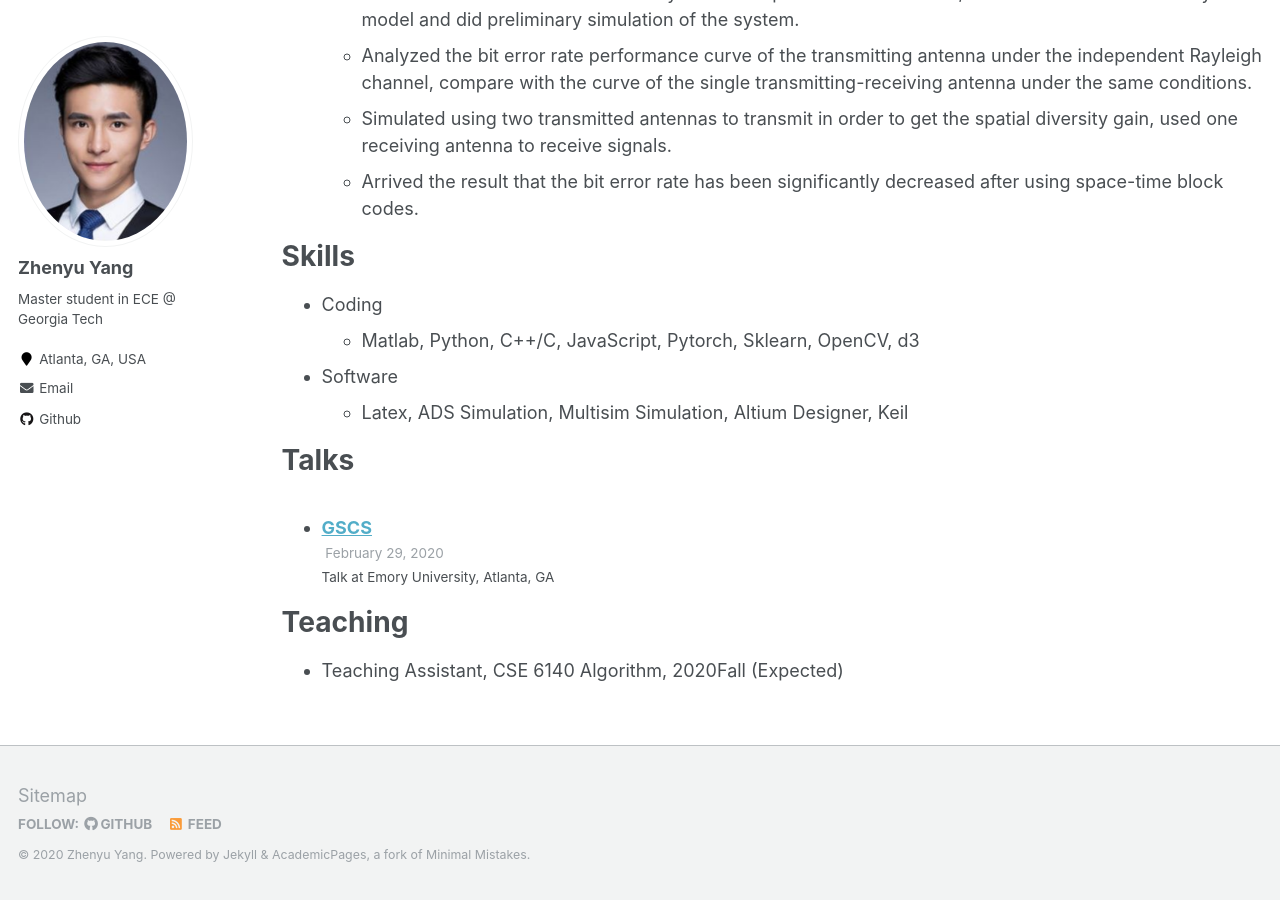
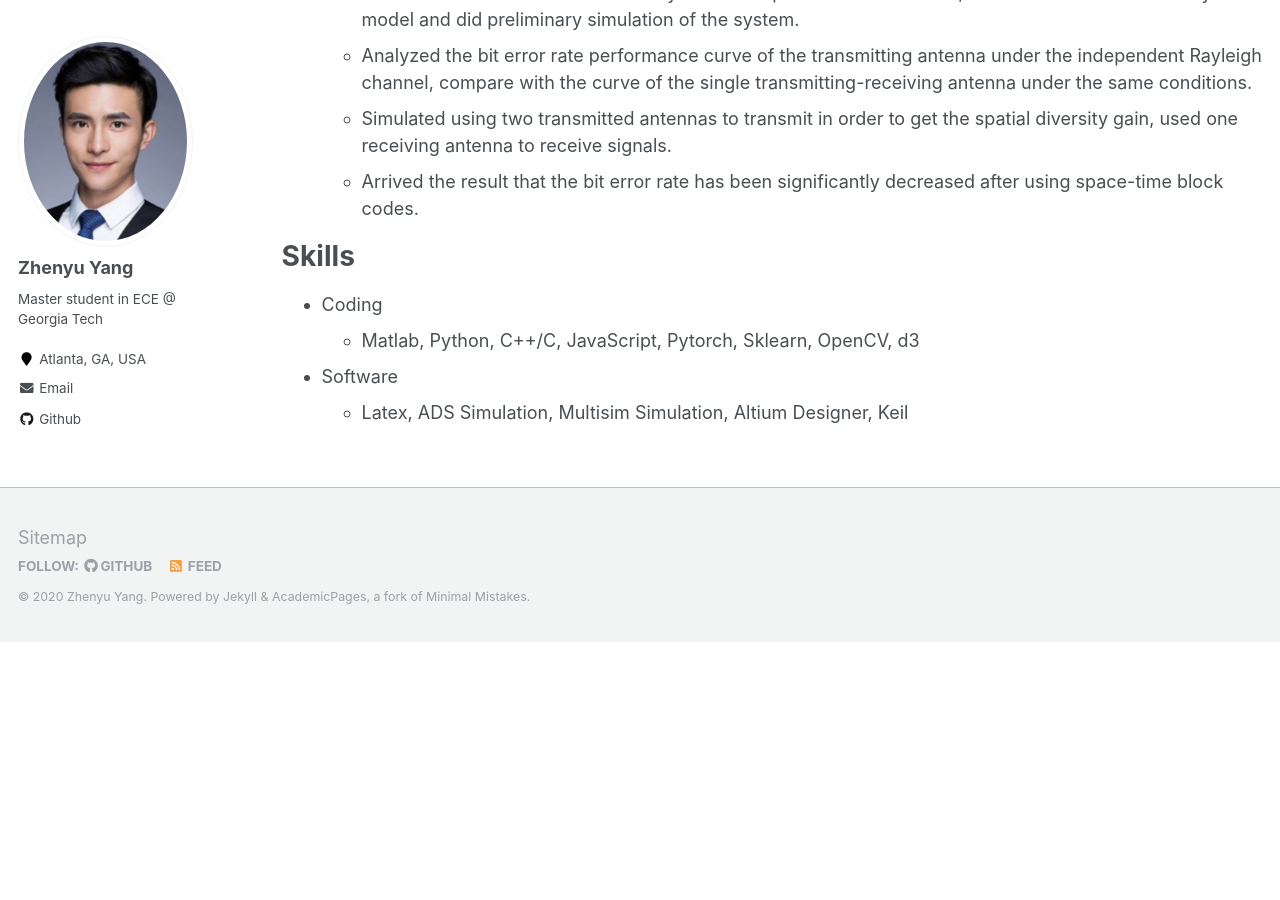
Before and after one commit to azpeteryang/azpeteryang.github.io, a Jekyll site: the page built from _pages/cv.md, in a window 1280 px wide and 900 px high, scrolled down 1417 px. Built offline with Jekyll 4.4.1, drawn with Linux system fonts in a browser that asks for light colours; after the commit the page ends 2059 px from its top, so only the background shows below that.

Commit message:
Update cv.md

```diff
--- a/_pages/cv.md
+++ b/_pages/cv.md
@@ -54,14 +54,3 @@
   * Matlab, Python, C++/C, JavaScript, Pytorch, Sklearn, OpenCV, d3
 * Software
   * Latex, ADS Simulation, Multisim Simulation, Altium Designer, Keil
-
-
-Talks
-======
-  <ul>{% for post in site.talks %}
-    {% include archive-single-talk-cv.html %}
-  {% endfor %}</ul>
-
-Teaching
-======
-* Teaching Assistant, CSE 6140 Algorithm, 2020Fall (Expected)
```
